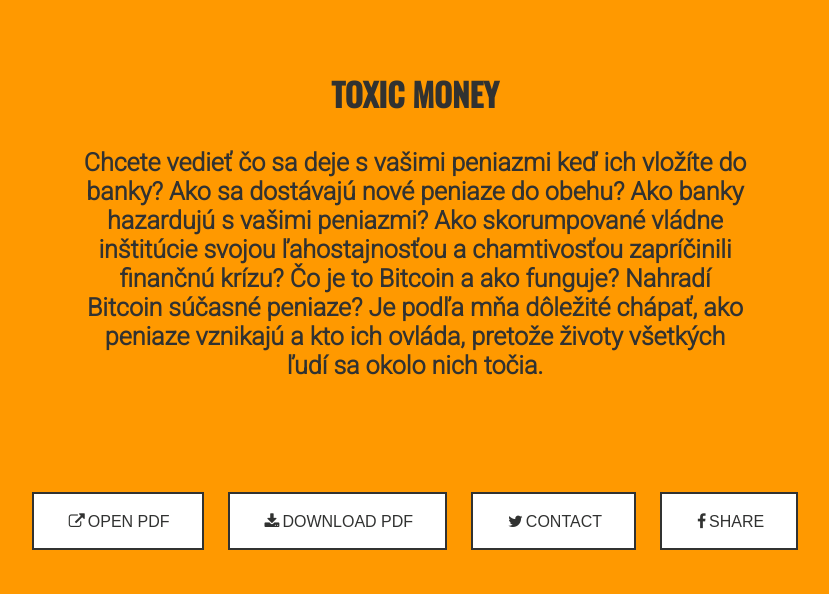
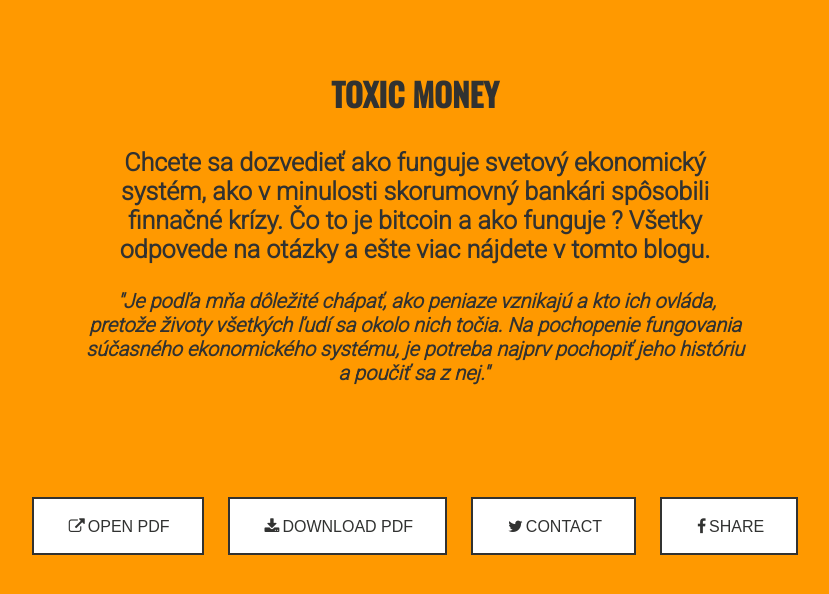
Before and after one commit to filip852/TOXIC-MONEY, a plain HTML site: page index.html in a window 1280 px wide. Shown: the whole page, without its empty margins (235-1064 px from the left). Drawn offline with nearby package versions, Linux system fonts and the light colour scheme.

Commit message:
Add files via upload

```diff
--- a/index.html
+++ b/index.html
@@ -24,11 +24,19 @@
 </div>
 
 <div>
-<p><b>
-Chcete vedieť čo sa deje s vašimi peniazmi keď ich vložíte do banky? Ako sa dostávajú nové peniaze do obehu?  Ako banky hazardujú s vašimi peniazmi?  Ako skorumpované vládne inštitúcie svojou ľahostajnosťou a chamtivosťou zapríčinili finančnú krízu? Čo je to Bitcoin a ako funguje? Nahradí Bitcoin súčasné peniaze? Je podľa mňa dôležité chápať, ako peniaze vznikajú a kto ich ovláda, pretože životy všetkých ľudí sa okolo nich točia.
+<b>
+<p>
 
 
-</b></p>
+Chcete sa dozvedieť ako funguje svetový ekonomický systém, ako v minulosti skorumovný bankári spôsobili finnačné krízy. Čo to je bitcoin a ako funguje ? Všetky odpovede na otázky a ešte viac nájdete v tomto blogu.</p>
+
+
+<p class="tt">
+<i>"Je podľa mňa dôležité chápať, ako peniaze vznikajú a kto ich ovláda, pretože životy všetkých ľudí sa okolo nich točia. Na pochopenie fungovania súčasného ekonomického systému, je potreba najprv pochopiť jeho históriu a poučiť sa z nej."</i>
+
+
+</p>
+</b>
 </div>
 
 
@@ -41,7 +49,7 @@ Chcete vedieť čo sa deje s vašimi peniazmi keď ich vložíte do banky? Ako s
 
 <a href="https://twitter.com/toxic_money1" target="_blank"><button class="button"><i class="fa fa-twitter"></i>CONTACT</button></a>
 
-<a href="https://www.facebook.com/sharer/sharer.php?u=https://github.com/" target="_blank"><button class="button"><i class="fa fa-facebook-f"></i>SHARE</button></a>
+<a href="https://www.facebook.com/sharer/sharer.php?u=toxicmoney.xyz" target="_blank"><button class="button"><i class="fa fa-facebook-f"></i>SHARE</button></a>
 
 
 </center>
--- a/style.css
+++ b/style.css
@@ -41,3 +41,5 @@ div{ margin-bottom:10%;}
   background-color: #313231;
   color: white;
 }
+
+.tt{font-size:20px;}
```
